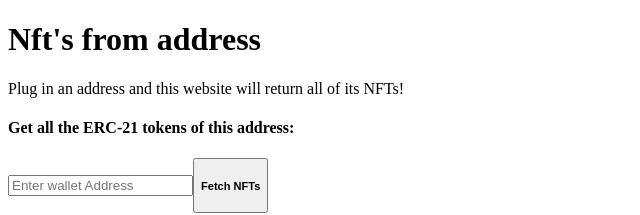
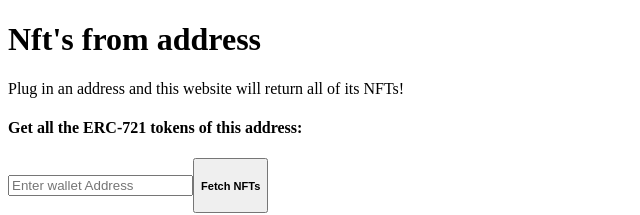
Before and after one commit to alexandriaroberts/display-nfts, a React (Create React App) app: page / in a window 1280 px wide. Shown: the top 215 px of the page, without its empty margins (0-640 px from the left). Built offline with nearby package versions, Linux system fonts and the light colour scheme; what theme-ui would draw is missing.

Commit message:
number mistake

```diff
--- a/src/App.js
+++ b/src/App.js
@@ -52,7 +52,7 @@ function App() {
         </div>
       </div>
       <div sx={{ mt: '64px' }}>
-        <H4>Get all the ERC-21 tokens of this address:</H4>
+        <H4>Get all the ERC-721 tokens of this address:</H4>
         <div
           sx={{
             display: 'flex',
```
